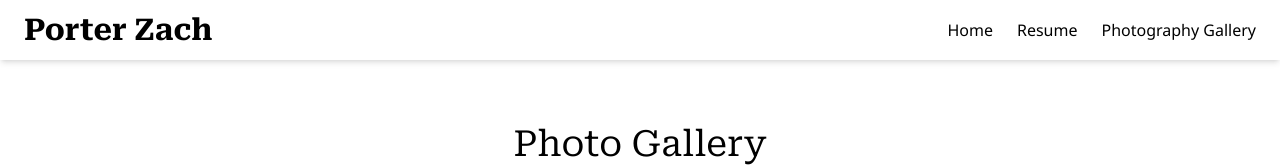
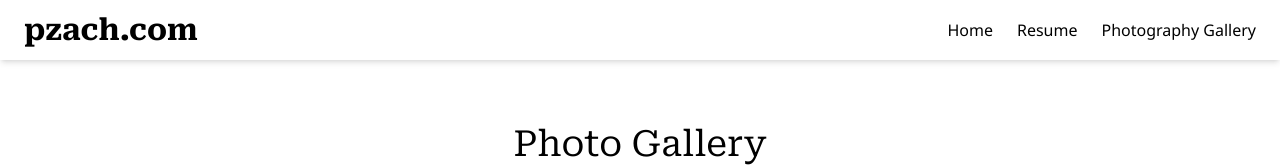
Before and after one commit to p-zach/pzachcom-frontend, a Next.js app: page /gallery in a window 1280 px wide. Shown: the top 167 px of the page. Built offline with nearby package versions, Linux system fonts and the light colour scheme.

Commit message:
Change navbar title

```diff
--- a/src/components/Navbar.tsx
+++ b/src/components/Navbar.tsx
@@ -18,7 +18,7 @@ export default function Navbar() {
         <div className="flex items-center justify-between">
           <Link href="/">
             <div className="text-3xl font-roboto-serif font-bold text-brand-dark flex gap-1">
-              <p>Porter Zach</p>
+              <p>pzach.com</p>
             </div>
           </Link>
 
```
